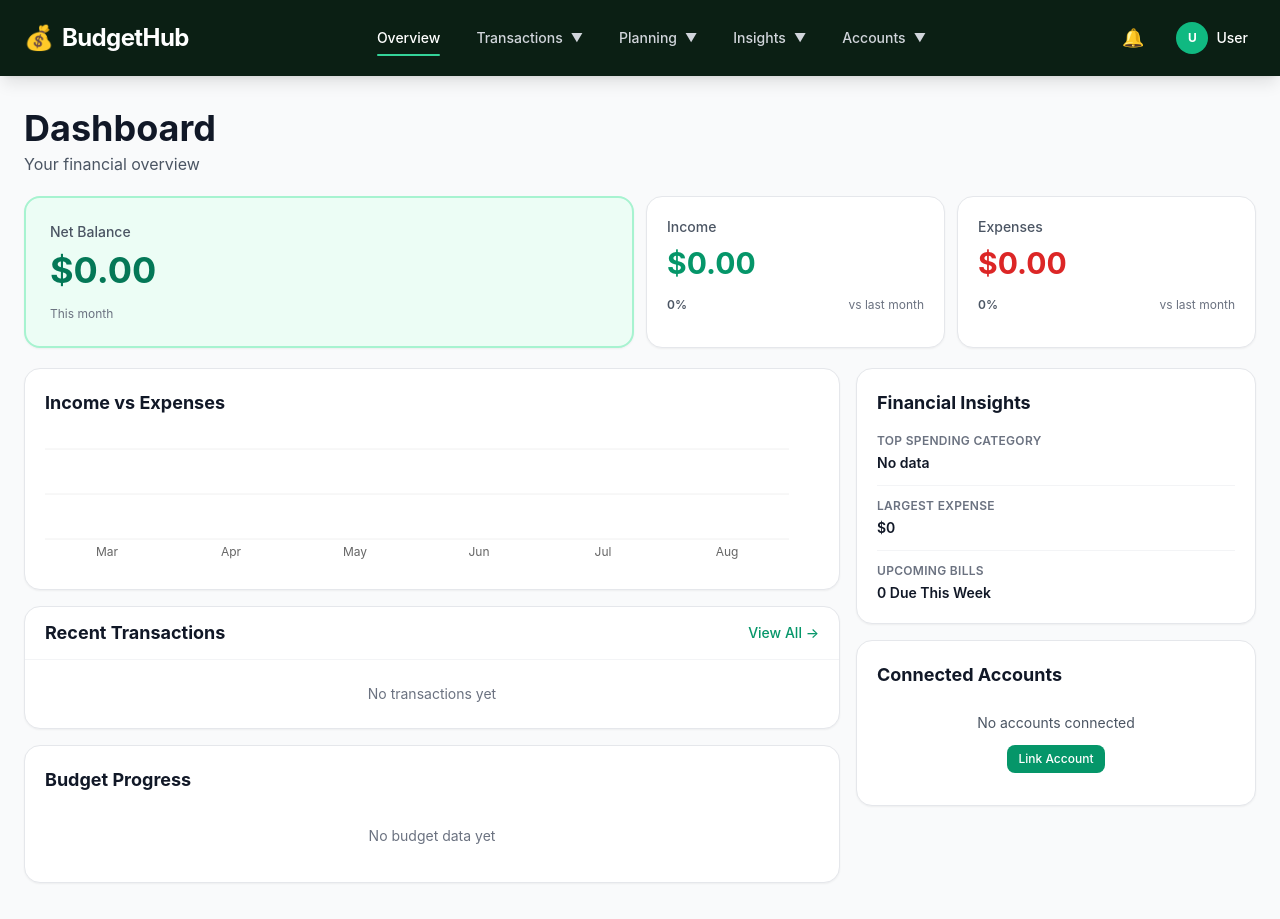
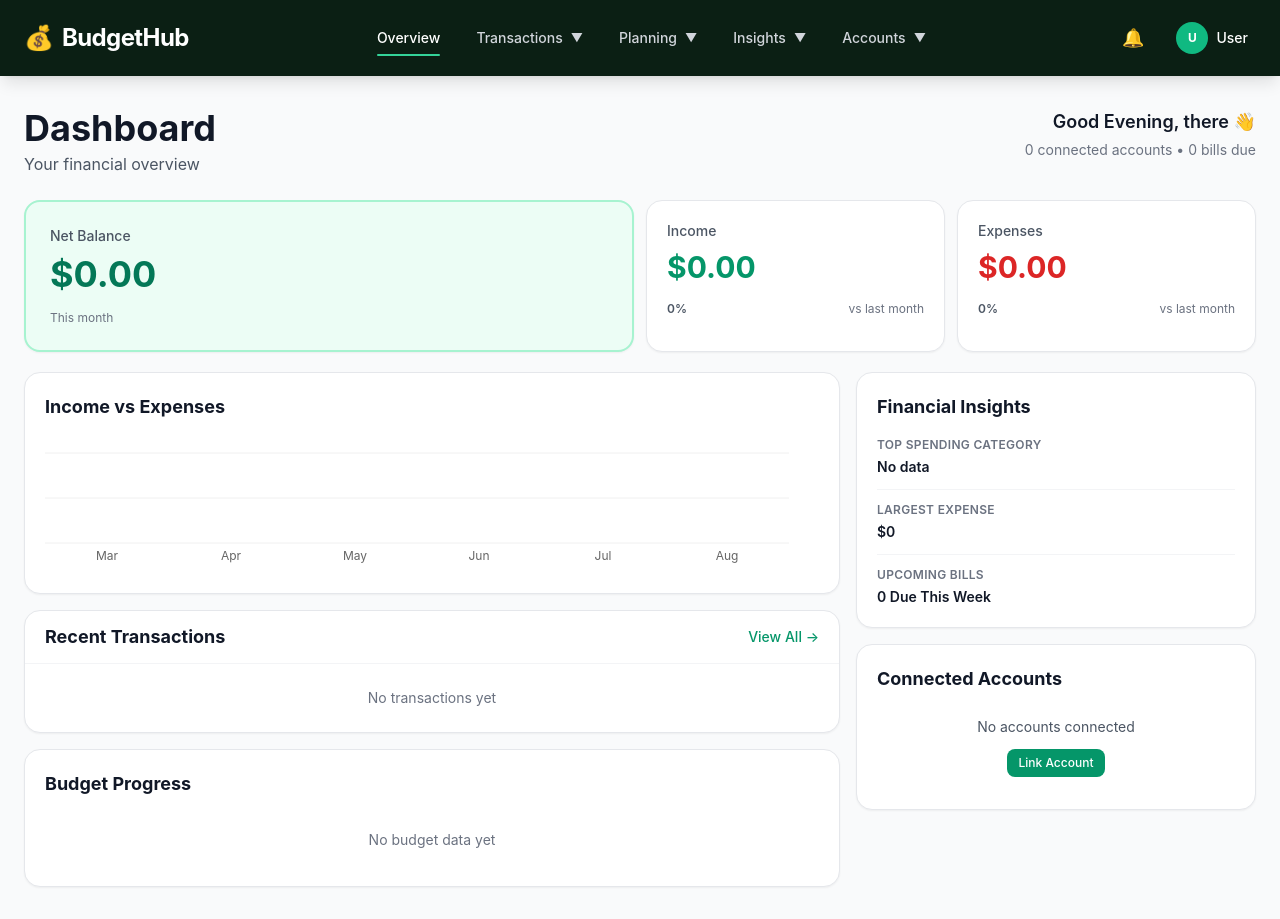
Before and after one commit to pvsugumar/budgethub, a Next.js app: page /dashboard in a window 1280 px wide. Built offline with nearby package versions, Linux system fonts and the light colour scheme.

Commit message:
feat: add personalized greeting section to dashboard header with time-based greeting, user name, and financial context

```diff
--- a/src/app/dashboard/page.tsx
+++ b/src/app/dashboard/page.tsx
@@ -42,6 +42,24 @@ export default function DashboardPage() {
   const [bankAccounts, setBankAccounts] = useState<BankAccount[]>([]);
   const [bills, setBills] = useState<Bill[]>([]);
   const [loading, setLoading] = useState(true);
+  const [userName, setUserName] = useState('');
+  const [greeting, setGreeting] = useState('');
+
+  useEffect(() => {
+    // Get user name from localStorage
+    const name = localStorage.getItem('userName');
+    setUserName(name || '');
+
+    // Set greeting based on time of day
+    const hour = new Date().getHours();
+    if (hour < 12) {
+      setGreeting('Good Morning');
+    } else if (hour < 18) {
+      setGreeting('Good Afternoon');
+    } else {
+      setGreeting('Good Evening');
+    }
+  }, []);
 
   useEffect(() => {
     const fetchData = async () => {
@@ -127,12 +145,16 @@ export default function DashboardPage() {
     };
   }).filter((c) => c.spent > 0 || c.limit > 0);
 
-  const upcomingBills = bills.filter((b) => {
+  const userFirstName = userName.split(' ')[0] || 'there';
+
+  const upcomingBillsCount = bills.filter((b) => {
     const dueDate = new Date(b.dueDate);
     const nextWeek = new Date(now);
     nextWeek.setDate(nextWeek.getDate() + 7);
     return dueDate >= now && dueDate <= nextWeek;
   }).length;
+
+  const upcomingBillsText = upcomingBillsCount === 0 ? '0 bills due' : `${upcomingBillsCount} bill${upcomingBillsCount > 1 ? 's' : ''} due`;
 
   if (loading) {
     return (
@@ -142,10 +164,23 @@ export default function DashboardPage() {
 
   return (
     <div className="space-y-5">
-      {/* Header - Compact */}
-      <div className="space-y-1">
-        <h1 className="text-4xl font-bold text-gray-900">Dashboard</h1>
-        <p className="text-gray-600">Your financial overview</p>
+      {/* Header - With Personalized Greeting */}
+      <div className="flex items-start justify-between mb-6">
+        {/* Left Side */}
+        <div className="space-y-1">
+          <h1 className="text-4xl font-bold text-gray-900">Dashboard</h1>
+          <p className="text-gray-600">Your financial overview</p>
+        </div>
+
+        {/* Right Side - Personalized Greeting */}
+        <div className="text-right hidden md:block">
+          <p className="text-lg font-semibold text-gray-900">
+            {greeting}, {userFirstName} 👋
+          </p>
+          <p className="text-sm text-gray-500 mt-1">
+            {bankAccounts.length} connected accounts • {upcomingBillsText}
+          </p>
+        </div>
       </div>
 
       {/* KPI Cards - Net Balance Primary */}
@@ -301,7 +336,7 @@ export default function DashboardPage() {
               </div>
               <div>
                 <p className="text-xs text-gray-500 uppercase tracking-wide font-semibold">Upcoming Bills</p>
-                <p className="text-sm font-semibold text-gray-900 mt-1">{upcomingBills} Due This Week</p>
+                <p className="text-sm font-semibold text-gray-900 mt-1">{upcomingBillsCount} Due This Week</p>
               </div>
             </div>
           </div>
```
